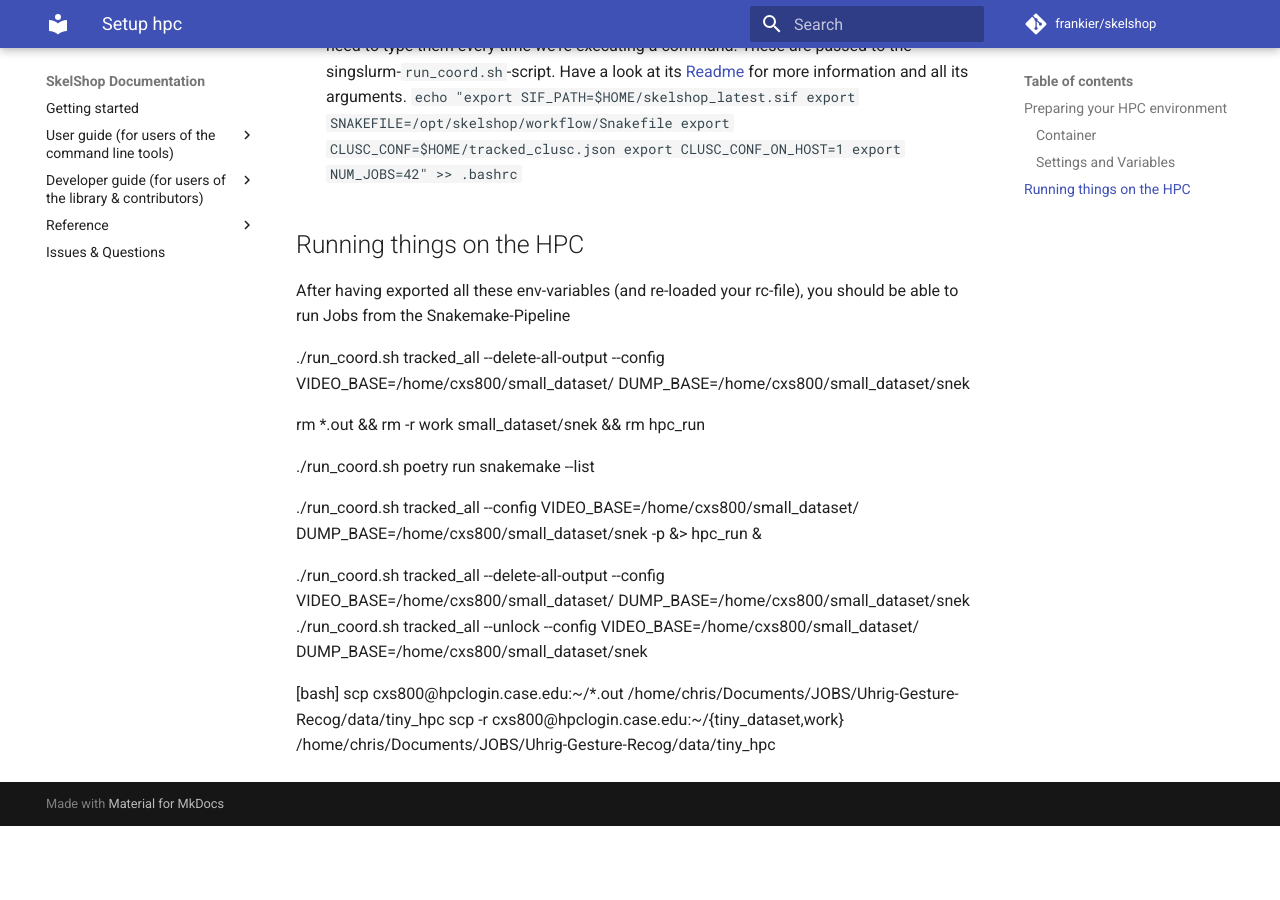
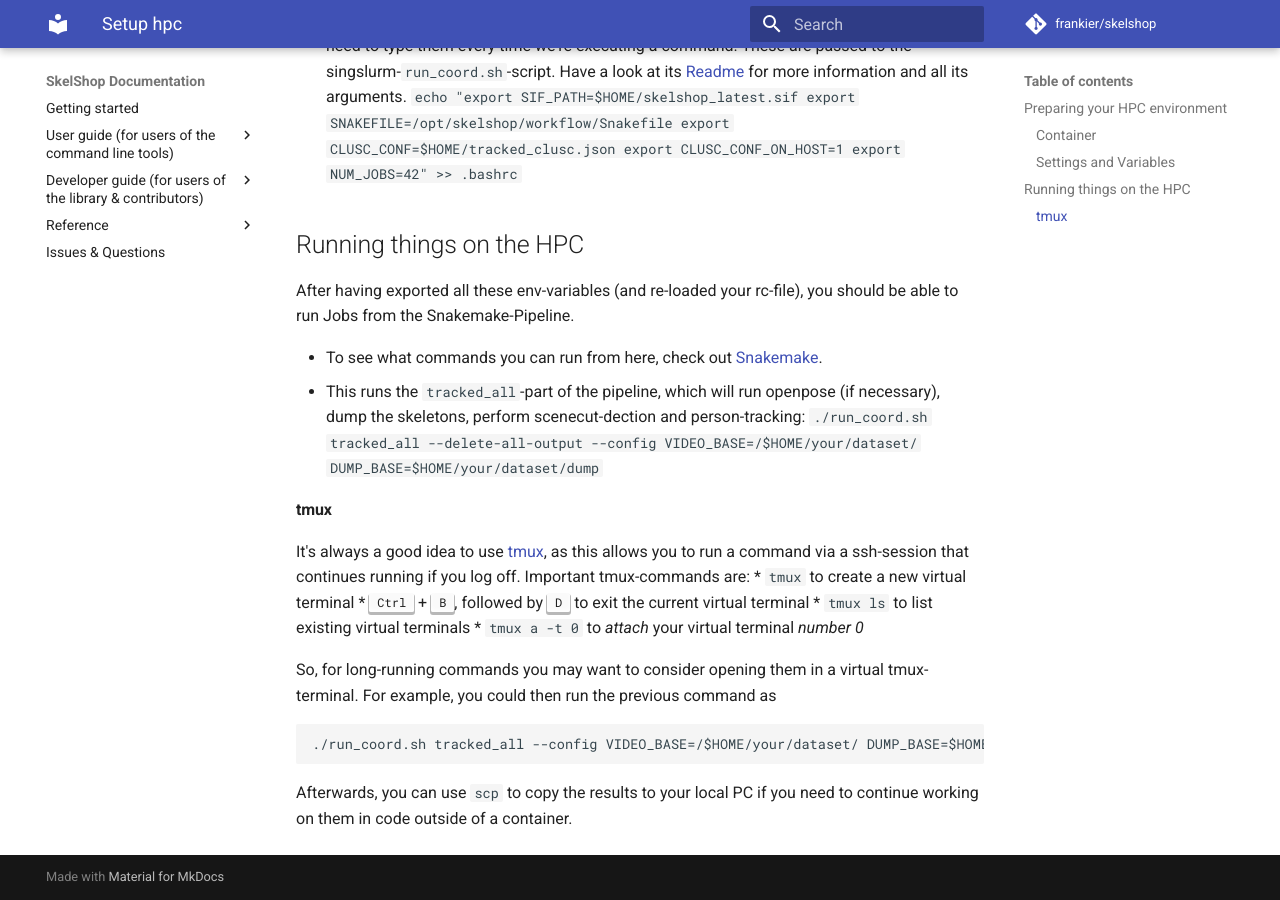
Before and after one commit to frankier/skelshop, an MkDocs documentation site: the page built from docs/beginners/setup_hpc.md, in a window 1280 px wide and 900 px high, scrolled down 1134 px. Built offline with MkDocs 1.6.1 and Material for MkDocs 9.7.7, drawn with Linux system fonts in a browser that asks for light colours; comment, search, counter and statistics services are not loaded; before the commit the page ends 1960 px from its top, so only the background shows below that.

Commit message:
made notes in file to actual documentation

````diff
--- a/docs/beginners/setup_hpc.md
+++ b/docs/beginners/setup_hpc.md
@@ -43,18 +43,25 @@ The Case HPC uses the [Slurm Workload Manager](https://en.wikipedia.org/wiki/Slu
 
 ## Running things on the HPC
 
-After having exported all these env-variables (and re-loaded your rc-file), you should be able to run Jobs from the Snakemake-Pipeline
+After having exported all these env-variables (and re-loaded your rc-file), you should be able to run Jobs from the Snakemake-Pipeline.
 
-./run_coord.sh tracked_all --delete-all-output --config VIDEO_BASE=/home/cxs800/small_dataset/ DUMP_BASE=/home/cxs800/small_dataset/snek
+* To see what commands you can run from here, check out [Snakemake](snakemake.md).
+* This runs the `tracked_all`-part of the pipeline, which will run openpose (if necessary), dump the skeletons, perform scenecut-dection and person-tracking:
+    ```
+    ./run_coord.sh tracked_all --delete-all-output --config VIDEO_BASE=/$HOME/your/dataset/ DUMP_BASE=$HOME/your/dataset/dump
+    ```
 
-rm *.out && rm -r work small_dataset/snek && rm hpc_run
+#### tmux
 
-./run_coord.sh poetry run snakemake --list
+It's always a good idea to use [tmux](https://tmuxcheatsheet.com/), as this allows you to run a command via a ssh-session that continues running if you log off. Important tmux-commands are:
+* `tmux` to create a new virtual terminal
+* <kbd>Ctrl</kbd> + <kbd>B</kbd>, followed by <kbd>D</kbd> to exit the current virtual terminal
+* `tmux ls` to list existing virtual terminals
+* `tmux a -t 0` to *attach* your virtual terminal *number 0*
 
-./run_coord.sh tracked_all --config VIDEO_BASE=/home/cxs800/small_dataset/ DUMP_BASE=/home/cxs800/small_dataset/snek -p &> hpc_run &
+So, for long-running commands you may want to consider opening them in a virtual tmux-terminal. For example, you could then run the previous command as
+```
+./run_coord.sh tracked_all --config VIDEO_BASE=/$HOME/your/dataset/ DUMP_BASE=$HOME/your/dataset/dump -p &> hpc_run &
+```
 
-./run_coord.sh tracked_all --delete-all-output --config VIDEO_BASE=/home/cxs800/small_dataset/ DUMP_BASE=/home/cxs800/small_dataset/snek
-./run_coord.sh tracked_all --unlock --config VIDEO_BASE=/home/cxs800/small_dataset/ DUMP_BASE=/home/cxs800/small_dataset/snek
-
-[bash] scp cxs800@hpclogin.case.edu:~/*.out /home/chris/Documents/JOBS/Uhrig-Gesture-Recog/data/tiny_hpc
-scp -r cxs800@hpclogin.case.edu:~/{tiny_dataset,work} /home/chris/Documents/JOBS/Uhrig-Gesture-Recog/data/tiny_hpc
+Afterwards, you can use `scp` to copy the results to your local PC if you need to continue working on them in code outside of a container.
````
Also changed, not shown: docs/beginners/index.md (+2 -0 lines), docs/beginners/poetry.md (+8 -0 lines), docs/beginners/singularity.md (+6 -3 lines), docs/beginners/snakemake.md (+55 -8 lines).
